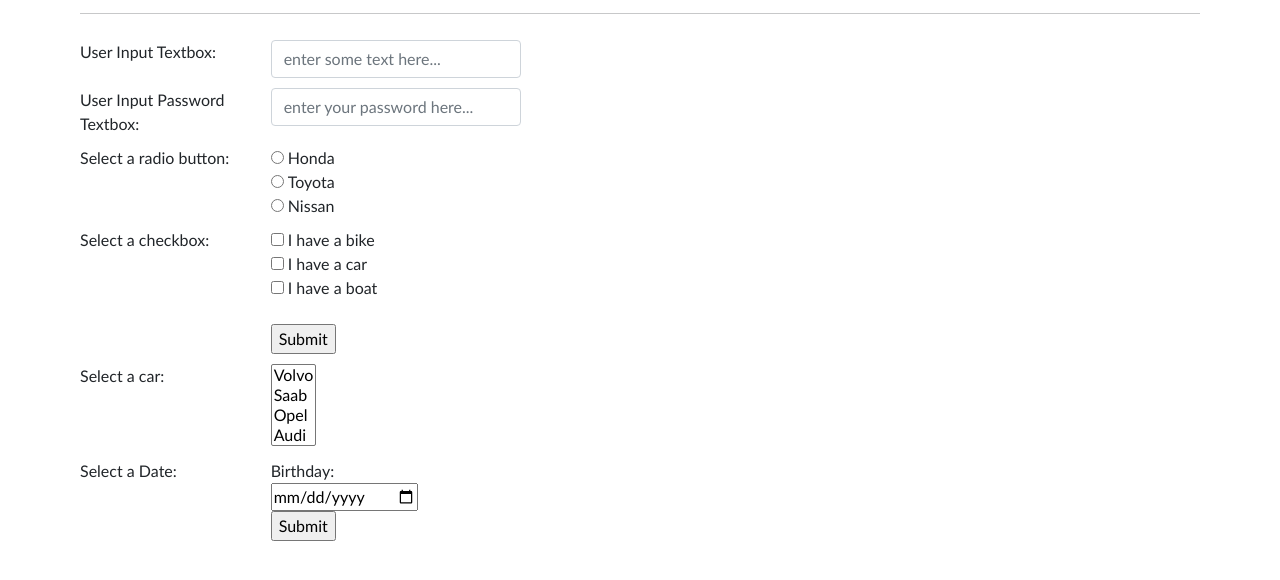
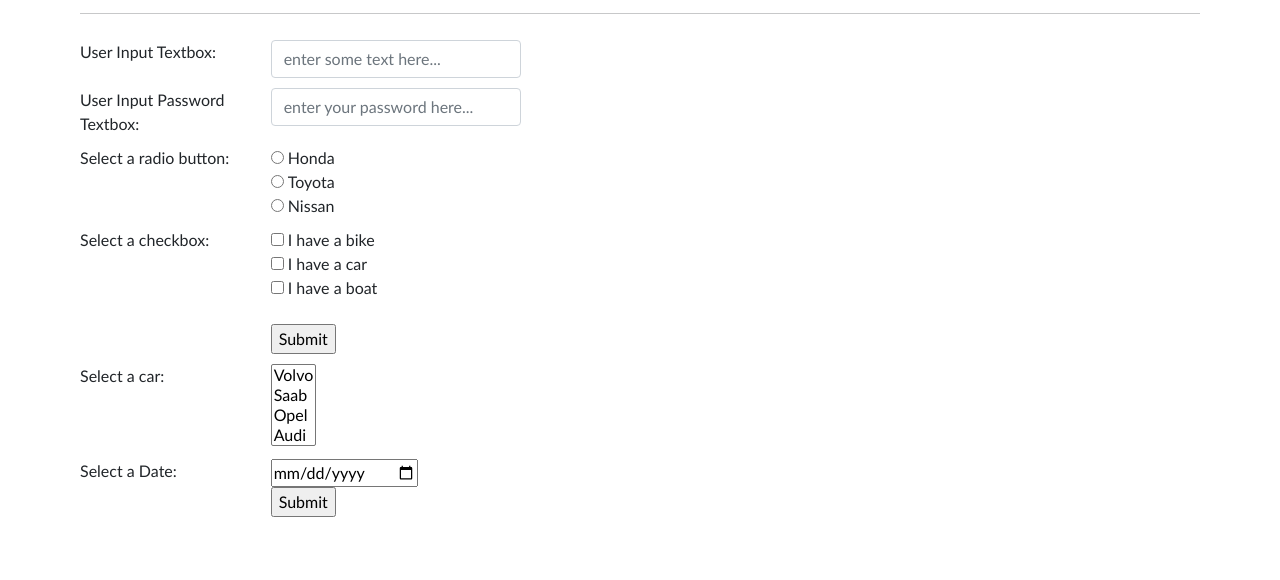
Before and after one commit to dyu-csulb/hw2, a plain HTML site: page src/form.html in a window 1280 px wide. Shown: the part 184-764 px from the top of the page. Drawn offline with nearby package versions, Linux system fonts and the light colour scheme.

Commit message:
updated form.

```diff
--- a/src/form.html
+++ b/src/form.html
@@ -112,7 +112,6 @@
             Select a Date:
           </div>
           <div class="col-2 ">
-            <label for="birthday">Birthday:</label>
             <input type="date" id="birthday" name="birthday">
             <input type="submit">
           </div>
```
